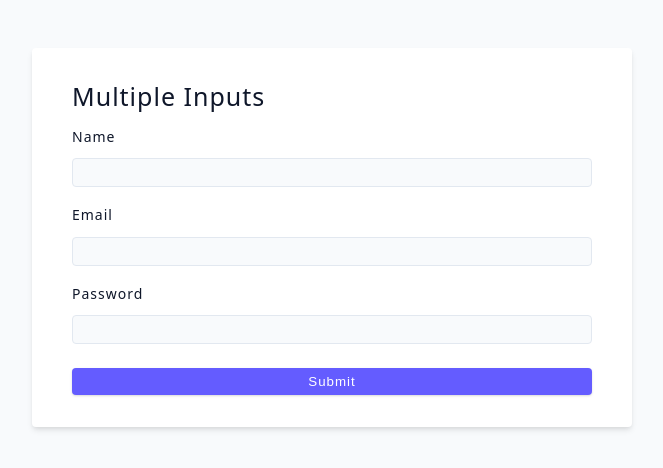
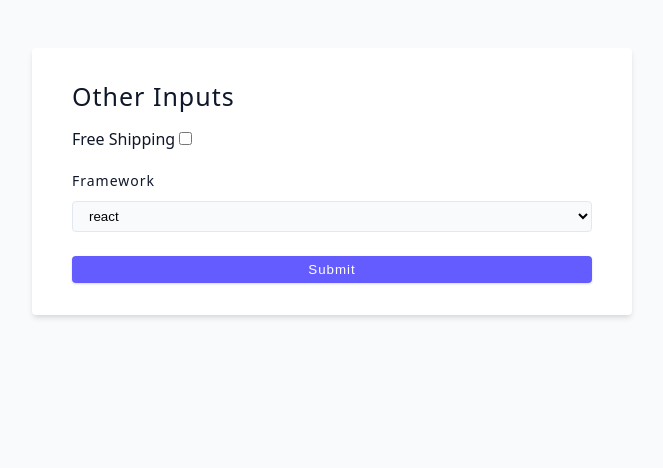
Before and after one commit to RumenKeranchev/my-react-app-vite, a React (Vite) app: page / in a window 1280 px wide. Shown: the top 468 px of the page, without its empty margins (308-971 px from the left). Built offline with nearby package versions, Linux system fonts and the light colour scheme.

Commit message:
Forms other inputs example completed

```diff
--- a/src/App.jsx
+++ b/src/App.jsx
@@ -1,4 +1,4 @@
-import Starter from "./tutorial/06-forms/starter/03-multiple-inputs";
+import Starter from "./tutorial/06-forms/starter/04-other-inputs";
 
 function App() {
 	return <Starter />;
--- a/src/tutorial/06-forms/starter/04-other-inputs.jsx
+++ b/src/tutorial/06-forms/starter/04-other-inputs.jsx
@@ -1,18 +1,41 @@
-import { useState } from 'react';
-const frameworks = ['react', 'angular', 'vue', 'svelte'];
+import { useState } from "react";
+const frameworks = ["react", "angular", "vue", "svelte"];
 const OtherInputs = () => {
+	const [shipping, setShipping] = useState(false);
+	const [framework, setFramework] = useState("react");
+
 	return (
 		<div>
 			<form className='form'>
 				<h4>Other Inputs</h4>
 				{/* name */}
-        <div className='form-row' style={{ textAlign: 'left' }}>
+				<div className='form-row' style={{ textAlign: "left" }}>
 					<label htmlFor='shipping'> Free Shipping </label>
+					<input
+						type='checkbox'
+						id='shipping'
+						name='shipping'
+						checked={shipping}
+						onChange={(e) => setShipping(e.target.checked)}
+					/>
 				</div>
-        <div className='form-row' style={{ textAlign: 'left' }}>
+				<div className='form-row' style={{ textAlign: "left" }}>
 					<label htmlFor='framework' className='form-label'>
 						Framework
 					</label>
+					<select
+						name='framework'
+						id='framework'
+						className='form-input'
+						value={framework}
+						onChange={(e) => setFramework(e.target.value)}
+					>
+						{frameworks.map((framework, index) => (
+							<option key={index} value={framework}>
+								{framework}
+							</option>
+						))}
+					</select>
 				</div>
 				<button type='submit' className='btn btn-block'>
 					submit
```
Lines whose indentation alone changed are shown as unchanged.
